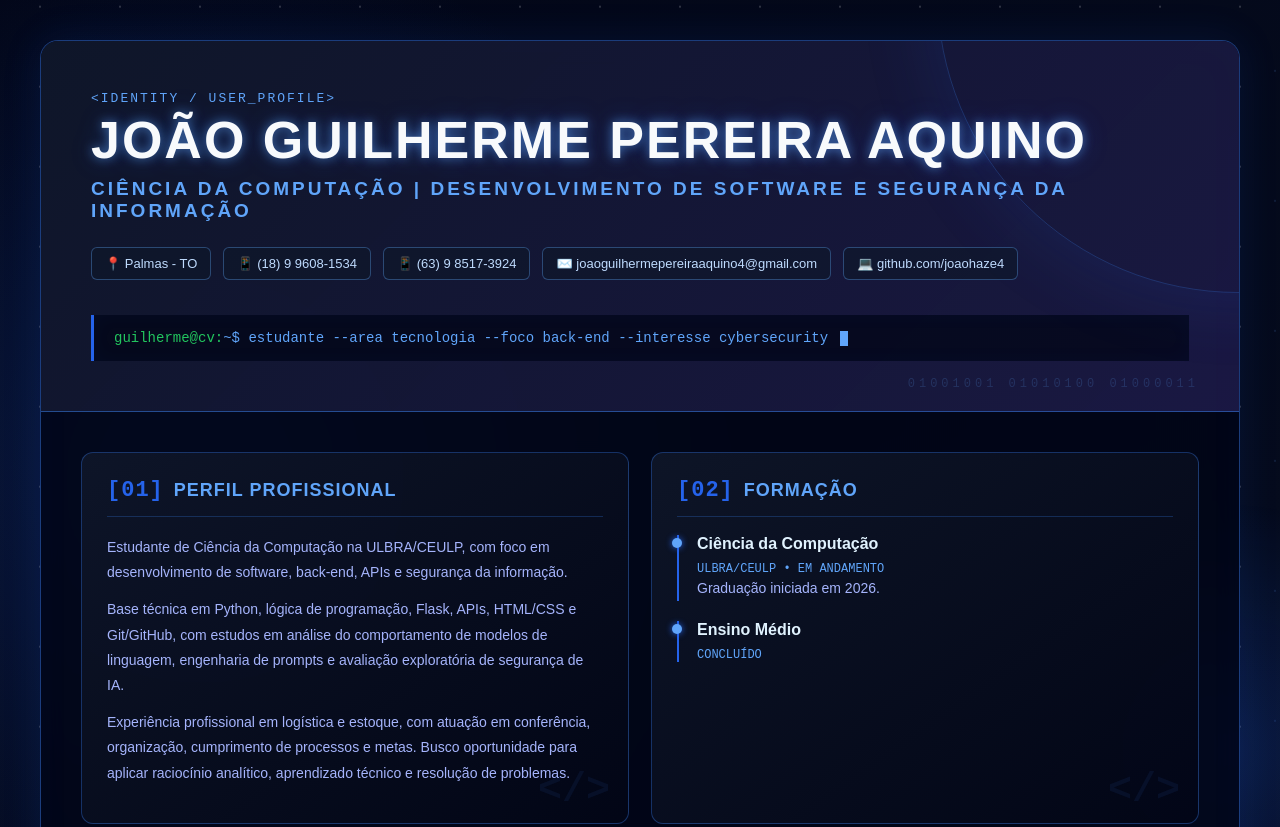
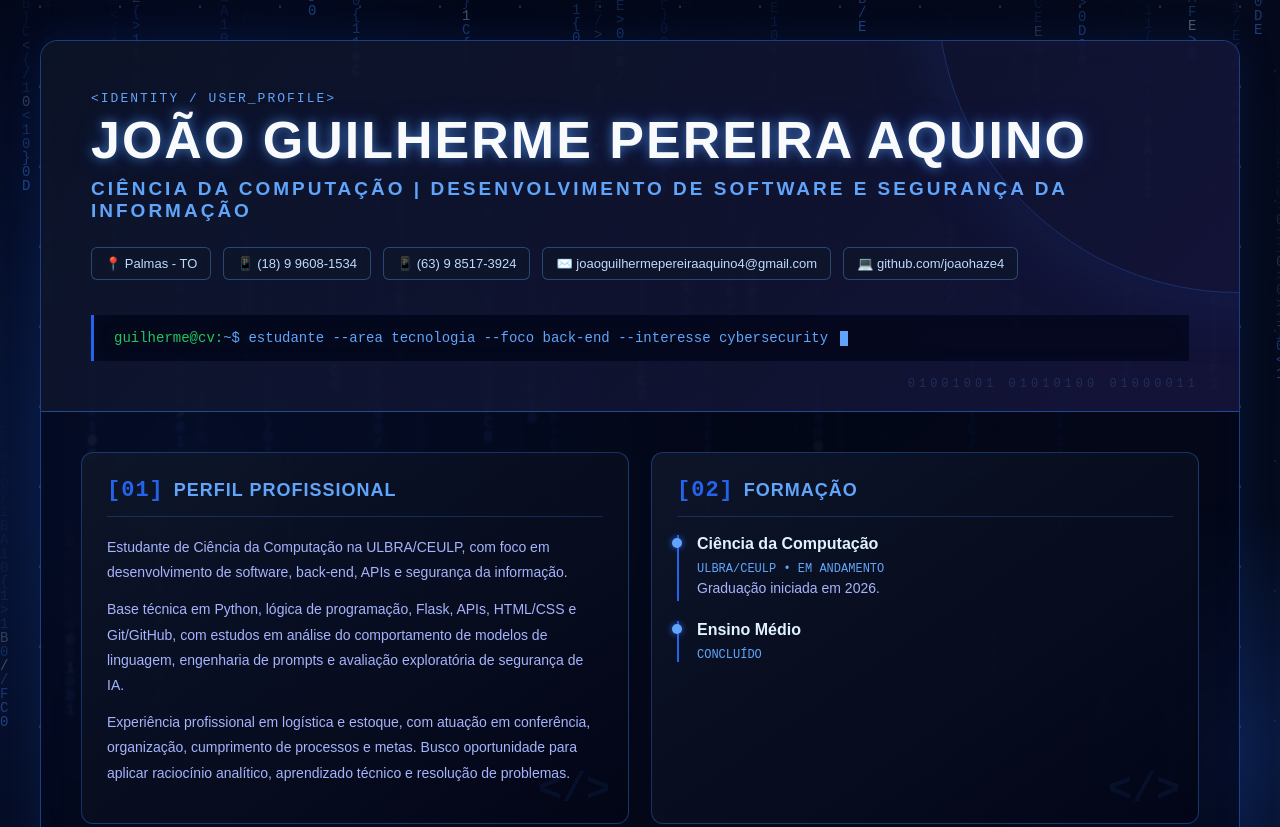
Before and after one commit to joaohaze4/potifolio, a plain HTML site: page index.html in a window 1280 px wide. Shown: the top 827 px of the page. Drawn offline with Linux system fonts and the light colour scheme.

Commit message:
Adiciona chuva de código estilo matriz no fundo, em azul
Canvas fixo atrás do conteúdo com caracteres 0/1/hex caindo devagar.
Fundo do cabeçalho e do container ficam um pouco mais transparentes
para a chuva aparecer de leve; os cards de texto continuam opacos.
Desativado para quem usa 'reduzir movimento'.

Co-Authored-By: Claude Opus 5.5 <noreply@anthropic.com>
Claude-Session: https://claude.ai/code/session_01FtHbj1aqgt9ArBq8PuNVDQ

```diff
--- a/index.html
+++ b/index.html
@@ -85,7 +85,7 @@
             max-width: 1200px;
             margin: 40px auto;
 
-            background: rgba(2, 6, 23, .82);
+            background: rgba(2, 6, 23, .6);
 
             border: 1px solid rgba(59, 130, 246, .45);
 
@@ -97,7 +97,7 @@
 
             overflow: hidden;
 
-            backdrop-filter: blur(12px);
+            backdrop-filter: blur(1.5px);
         }
 
 
@@ -113,8 +113,8 @@
             background:
                 linear-gradient(
                     135deg,
-                    rgba(15, 23, 42, .95),
-                    rgba(30, 27, 75, .85)
+                    rgba(15, 23, 42, .72),
+                    rgba(30, 27, 75, .62)
                 );
 
             border-bottom: 1px solid rgba(59, 130, 246, .5);
@@ -827,6 +827,17 @@
             animation: surgir .7s ease forwards;
         }
 
+        /* chuva de código estilo matriz, atrás de tudo */
+        #matriz {
+            position: fixed;
+            inset: 0;
+            width: 100%;
+            height: 100%;
+            pointer-events: none;
+            opacity: .45;
+            z-index: -1;
+        }
+
         /* quem pediu menos movimento no celular/PC não vê animação */
         @media (prefers-reduced-motion: reduce) {
 
@@ -956,6 +967,8 @@
 
 
 <body>
+
+    <canvas id="matriz" aria-hidden="true"></canvas>
 
 
     <div class="curriculo">
@@ -1673,6 +1686,81 @@
             setTimeout(digitar, 1500);
         }
 
+
+
+        /* -------------------------------------------------
+           Chuva de código (estilo matriz) em azul
+        ------------------------------------------------- */
+
+        const tela = document.getElementById('matriz');
+        const ctx = tela.getContext('2d');
+
+        const caracteres = '01010101ABCDEF<>/{}';
+        const tamanho = 14;         // tamanho da letra
+        const espaco = 22;          // distância entre colunas
+        const intervalo = 70;       // ms entre cada passo (mais alto = mais lento)
+
+        let colunas = [];
+        let ultimo = 0;
+
+        function ajustarTela() {
+
+            const dpr = window.devicePixelRatio || 1;
+
+            tela.width = window.innerWidth * dpr;
+            tela.height = window.innerHeight * dpr;
+            ctx.setTransform(dpr, 0, 0, dpr, 0, 0);
+            ctx.font = tamanho + 'px monospace';
+
+            // cada coluna começa numa altura aleatória (acima da tela)
+            const quantidade = Math.ceil(window.innerWidth / espaco);
+            colunas = [];
+
+            for (let i = 0; i < quantidade; i++) {
+                colunas.push(-Math.random() * 60);
+            }
+        }
+
+        function desenhar(agora) {
+
+            requestAnimationFrame(desenhar);
+
+            if (agora - ultimo < intervalo) return;
+            ultimo = agora;
+
+            // apaga um pouco do que já foi desenhado -> cria o rastro
+            ctx.globalCompositeOperation = 'destination-out';
+            ctx.fillStyle = 'rgba(0, 0, 0, 0.12)';
+            ctx.fillRect(0, 0, window.innerWidth, window.innerHeight);
+            ctx.globalCompositeOperation = 'source-over';
+
+            colunas.forEach(function (linha, i) {
+
+                const letra = caracteres[Math.floor(Math.random() * caracteres.length)];
+                const x = i * espaco;
+                const y = linha * tamanho;
+
+                // a "cabeça" da coluna é mais clara, o resto fica no azul
+                ctx.fillStyle = Math.random() > 0.9 ? '#dbeafe' : '#3b82f6';
+                ctx.fillText(letra, x, y);
+
+                // quando sai da tela, volta pro topo depois de um tempo
+                if (y > window.innerHeight && Math.random() > 0.975) {
+                    colunas[i] = 0;
+                } else {
+                    colunas[i] = linha + 1;
+                }
+            });
+        }
+
+        if (!semMovimento) {
+            ajustarTela();
+            window.addEventListener('resize', ajustarTela);
+            requestAnimationFrame(desenhar);
+        } else {
+            tela.remove();
+        }
+
     </script>
 
 </body>
```
